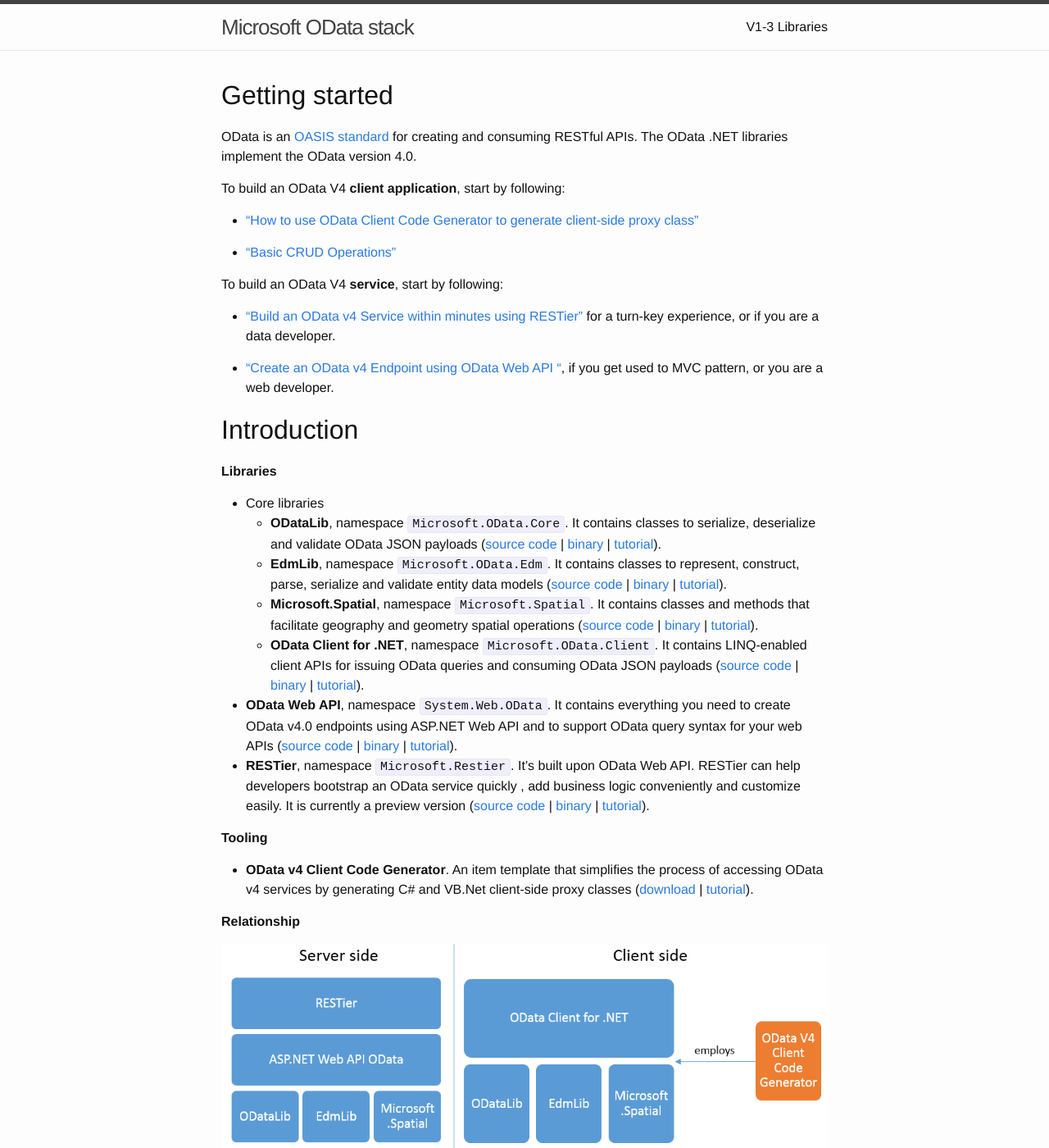
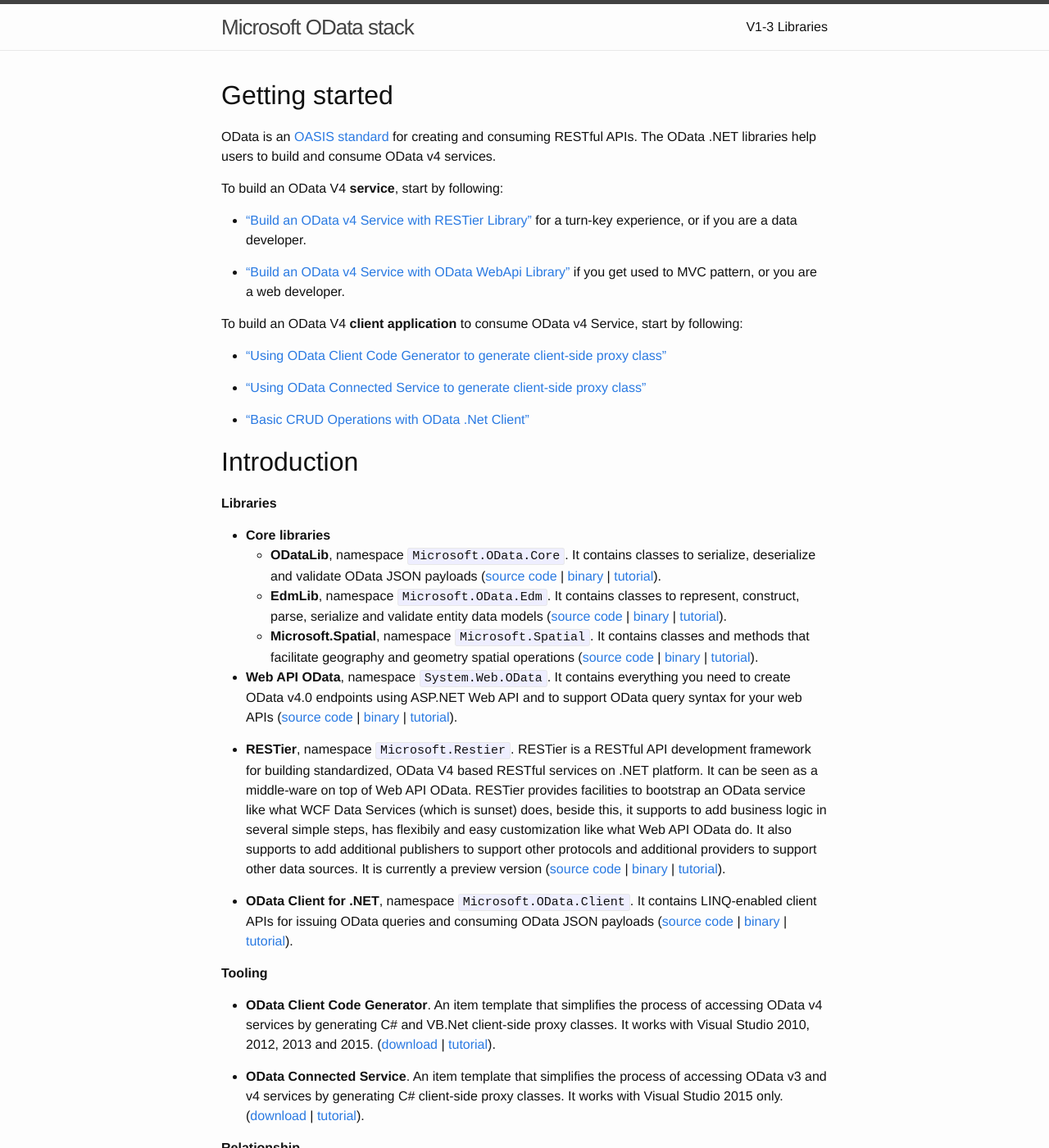
Before and after one commit to OData/odata.github.io, a Jekyll site: the page built from index.md, in a window 1280 px wide and 1400 px high. Shown: the whole window at 82% size. Built offline with Jekyll 4.4.1, drawn with Linux system fonts in a browser that asks for light colours; some of the changed text lies outside the part shown.

Commit message:
Add connector service and reword on RESTier

```diff
--- a/index.md
+++ b/index.md
@@ -4,35 +4,45 @@ layout: default
 
 # Getting started
 
-OData is an [OASIS standard](https://www.oasis-open.org/committees/tc_home.php?wg_abbrev=odata) for creating and consuming RESTful APIs. The OData .NET libraries implement the OData version 4.0.
-
-To build an OData V4 **client application**, start by following:
-
-- ["How to use OData Client Code Generator to generate client-side proxy class"](http://blogs.msdn.com/b/odatateam/archive/2014/03/12/how-to-use-odata-client-code-generator-to-generate-client-side-proxy-class.aspx)
-
-- ["Basic CRUD Operations"](http://odata.github.io/odata.net/#04-01-basic-crud-operations)
+OData is an [OASIS standard](https://www.oasis-open.org/committees/tc_home.php?wg_abbrev=odata) for creating and consuming RESTful APIs.
+The OData .NET libraries help users to build and consume OData v4 services.
 
 To build an OData V4 **service**, start by following:
 
-- ["Build an OData v4 Service within minutes using RESTier"](http://odata.github.io/RESTier/#01-01-Introduction) for a turn-key experience, or if you are a data developer.
+- ["Build an OData v4 Service with RESTier Library"](http://odata.github.io/RESTier/#01-01-Introduction) for a turn-key experience, or if you are a data developer.
 
-- ["Create an OData v4 Endpoint using OData Web API "](http://odata.github.io/WebApi/#01-02-getting-started), if you get used to MVC pattern, or you are a web developer.
+- ["Build an OData v4 Service with OData WebApi Library"](http://odata.github.io/WebApi/#01-02-getting-started) if you get used to MVC pattern, or you are a web developer.
+
+To build an OData V4 **client application** to consume OData v4 Service, start by following:
+
+- ["Using OData Client Code Generator to generate client-side proxy class"](http://blogs.msdn.com/b/odatateam/archive/2014/03/12/how-to-use-odata-client-code-generator-to-generate-client-side-proxy-class.aspx)
+
+- ["Using OData Connected Service to generate client-side proxy class"](http://odata.github.io/odata.net/#OData-Client-Code-Generation-Tool)
+
+- ["Basic CRUD Operations with OData .Net Client"](http://odata.github.io/odata.net/#04-01-basic-crud-operations)
+
 
 # Introduction
 
 **Libraries**
 
-- Core libraries
+- **Core libraries**
 	- **ODataLib**, namespace `Microsoft.OData.Core`. It contains classes to serialize, deserialize and validate OData JSON payloads ([source code](https://github.com/OData/odata.net/) \| [binary](http://www.nuget.org/packages/Microsoft.OData.Core/) \| [tutorial](http://odata.github.io/odata.net/)).
 	- **EdmLib**, namespace `Microsoft.OData.Edm`. It contains classes to represent, construct, parse, serialize and validate entity data models ([source code](https://github.com/OData/odata.net/) \| [binary](http://www.nuget.org/packages/Microsoft.OData.Edm/) \| [tutorial](http://odata.github.io/odata.net/)).
 	- **Microsoft.Spatial**, namespace `Microsoft.Spatial`. It contains classes and methods that facilitate geography and geometry spatial operations ([source code](https://github.com/OData/odata.net/) \| [binary](http://www.nuget.org/packages/Microsoft.Spatial/) \| [tutorial](http://odata.github.io/odata.net/)).
-    - **OData Client for .NET**, namespace `Microsoft.OData.Client`. It contains LINQ-enabled client APIs for issuing OData queries and consuming OData JSON payloads ([source code](https://github.com/OData/odata.net/) \| [binary](http://www.nuget.org/packages/Microsoft.OData.Client/) \| [tutorial](http://odata.github.io/odata.net/)).
-- **OData Web API**, namespace `System.Web.OData`. It contains everything you need to create OData v4.0 endpoints using ASP.NET Web API and to support OData query syntax for your web APIs ([source code](https://github.com/OData/WebApi) \| [binary](http://www.nuget.org/packages/Microsoft.AspNet.OData/) \| [tutorial](http://odata.github.io/WebApi/)).
-- **RESTier**, namespace `Microsoft.Restier`. It's built upon OData Web API.  RESTier can help developers bootstrap an OData service quickly , add business logic conveniently and customize easily. It is currently a preview version ([source code](https://github.com/OData/RESTier) \| [binary](http://www.nuget.org/packages/Microsoft.Restier/) \| [tutorial](http://odata.github.io/RESTier/)).
+
+
+- **Web API OData**, namespace `System.Web.OData`. It contains everything you need to create OData v4.0 endpoints using ASP.NET Web API and to support OData query syntax for your web APIs ([source code](https://github.com/OData/WebApi) \| [binary](http://www.nuget.org/packages/Microsoft.AspNet.OData/) \| [tutorial](http://odata.github.io/WebApi/)).
+
+- **RESTier**, namespace `Microsoft.Restier`. RESTier is a RESTful API development framework for building standardized, OData V4 based RESTful services on .NET platform. It can be seen as a middle-ware on top of Web API OData. RESTier provides facilities to bootstrap an OData service like what WCF Data Services (which is sunset) does, beside this, it supports to add business logic in several simple steps, has flexibily and easy customization like what Web API OData do. It also supports to add additional publishers to support other protocols and additional providers to support other data sources. It is currently a preview version ([source code](https://github.com/OData/RESTier) \| [binary](http://www.nuget.org/packages/Microsoft.Restier/) \| [tutorial](http://odata.github.io/RESTier/)).
+
+- **OData Client for .NET**, namespace `Microsoft.OData.Client`. It contains LINQ-enabled client APIs for issuing OData queries and consuming OData JSON payloads ([source code](https://github.com/OData/odata.net/) \| [binary](http://www.nuget.org/packages/Microsoft.OData.Client/) \| [tutorial](http://odata.github.io/odata.net/)).
 
 **Tooling**
 
-- **OData v4 Client Code Generator**. An item template that simplifies the process of accessing OData v4 services by generating C# and VB.Net client-side proxy classes ([download](https://visualstudiogallery.msdn.microsoft.com/9b786c0e-79d1-4a50-89a5-125e57475937) \| [tutorial](http://blogs.msdn.com/b/odatateam/archive/2014/03/11/how-to-use-odata-client-code-generator-to-generate-client-side-proxy-class.aspx)).
+- **OData Client Code Generator**. An item template that simplifies the process of accessing OData v4 services by generating C# and VB.Net client-side proxy classes. It works with Visual Studio 2010, 2012, 2013 and 2015. ([download](https://visualstudiogallery.msdn.microsoft.com/9b786c0e-79d1-4a50-89a5-125e57475937) \| [tutorial](http://blogs.msdn.com/b/odatateam/archive/2014/03/11/how-to-use-odata-client-code-generator-to-generate-client-side-proxy-class.aspx)).
+
+- **OData Connected Service**. An item template that simplifies the process of accessing OData v3 and v4 services by generating C# client-side proxy classes. It works with Visual Studio 2015 only. ([download](https://visualstudiogallery.msdn.microsoft.com/b343d0eb-6493-44c2-b558-13a0408d013f/file/163980/4/Microsoft.OData.ConnectedService.vsix) \| [tutorial](http://odata.github.io/odata.net/#OData-Client-Code-Generation-Tool)).
 
 **Relationship**
 
@@ -40,5 +50,7 @@ To build an OData V4 **service**, start by following:
 
 # Support
 
-- [OData Team's MSDN blog](http://blogs.msdn.com/b/odatateam/)
 - [StackOverflow](http://stackoverflow.com/questions/tagged/odata)
+- [OData .Net Lib Issue Tracker](https://github.com/OData/odata.net/issues)
+- [WebApi OData Issue Tracker](https://github.com/OData/WebApi/issues)
+- [RESTier Issue Tracker](https://github.com/OData/RESTier/issues)
```
